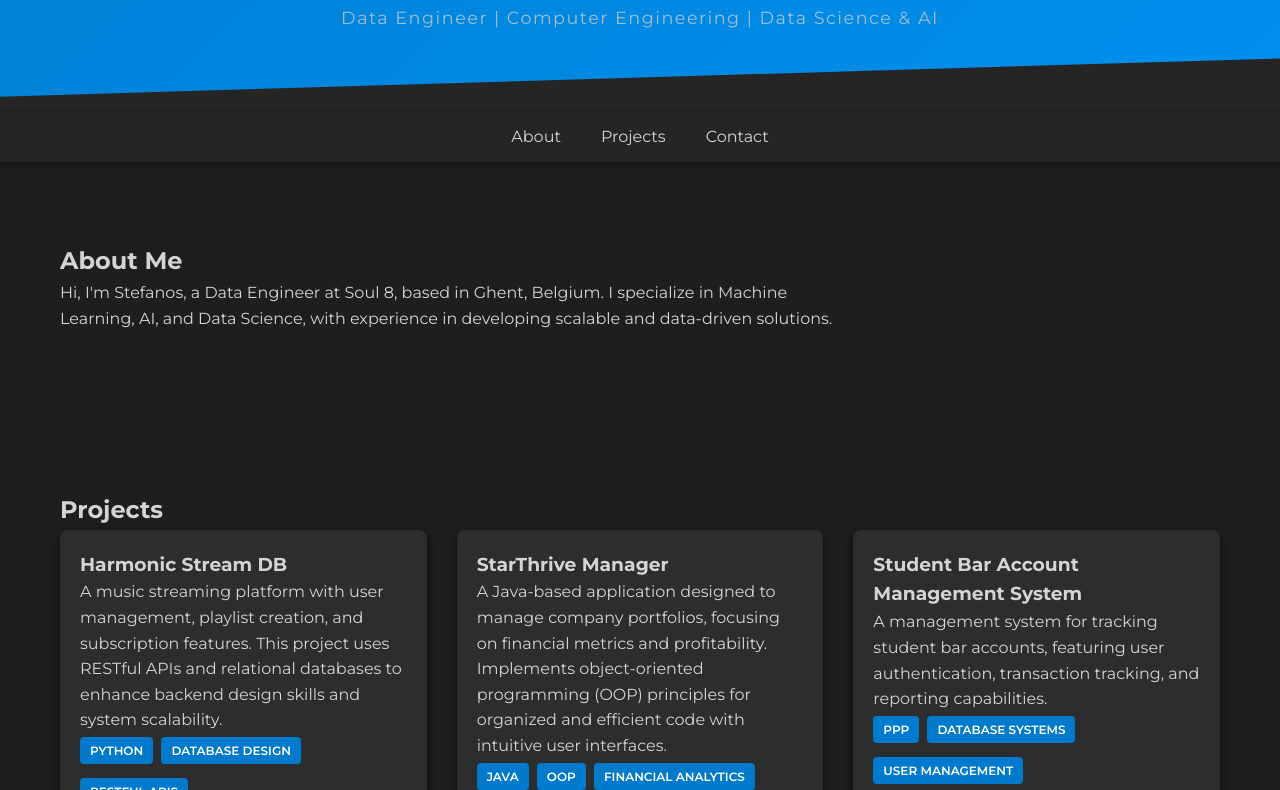
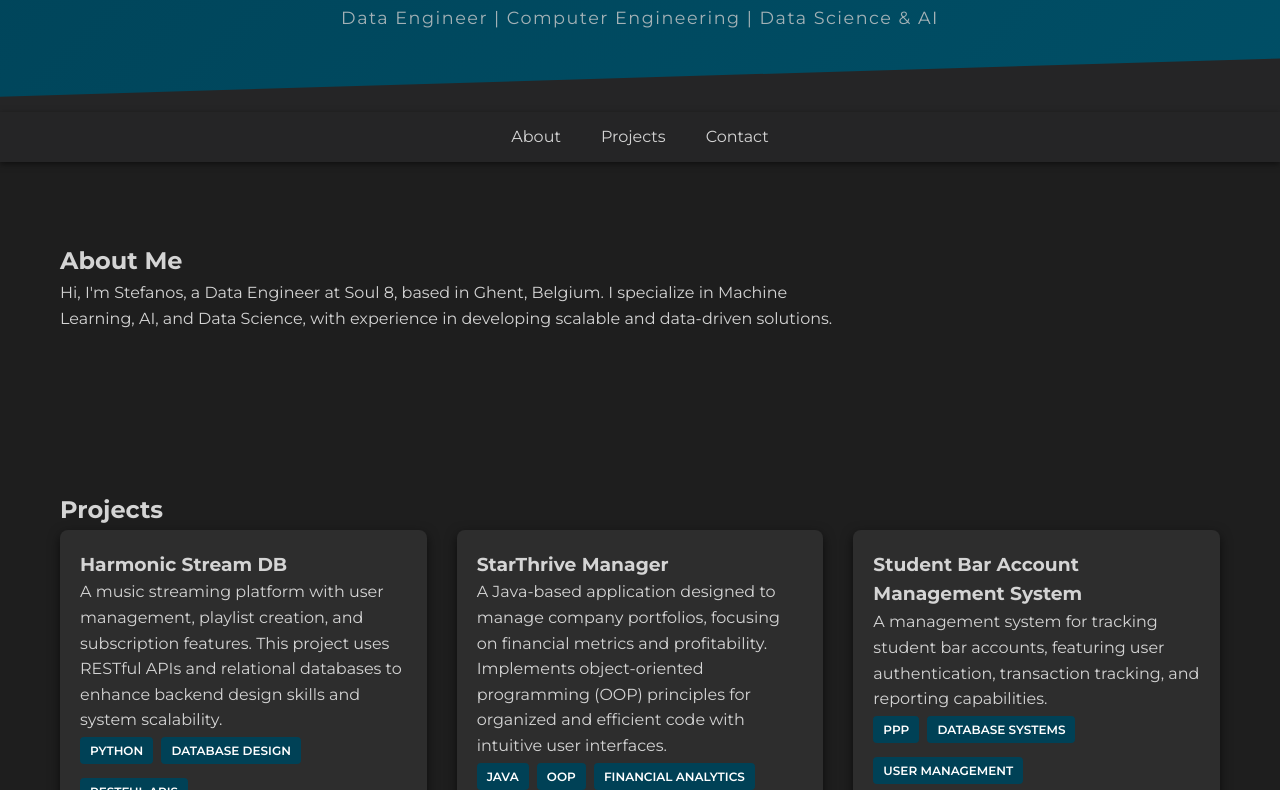
Before and after one commit to StefanosPanagoulias/portfolio-stefanos, a plain HTML site: page index.html in a window 1280 px wide. Shown: the part 163-953 px from the top of the page. Drawn offline with Linux system fonts and the light colour scheme.

Commit message:
Update index.html

```diff
--- a/index.html
+++ b/index.html
@@ -10,16 +10,16 @@
     <link rel="stylesheet" href="https://cdnjs.cloudflare.com/ajax/libs/font-awesome/6.4.0/css/all.min.css">
     <style>
         :root {
-            /* VSCode Dark+ theme palette */
+            /* VSCode Dark+ theme base */
             --bg-color: #1e1e1e;
             --text-color: #d4d4d4;
-            --secondary-color: #252526; /* sidebar/nav background */
+            --secondary-color: #252526;
             --card-bg: #2d2d2d;
 
-            /* Accent colors (VSCode blue) */
-            --accent-start: #007acc;
-            --accent-end: #0096f6;
-            --hover-color: #094771;
+            /* Custom deep teal accent from provided swatch */
+            --accent-start: #004156;
+            --accent-end: #00526a;
+            --hover-color: #003546;
 
             --transition: 0.3s ease;
         }
```
